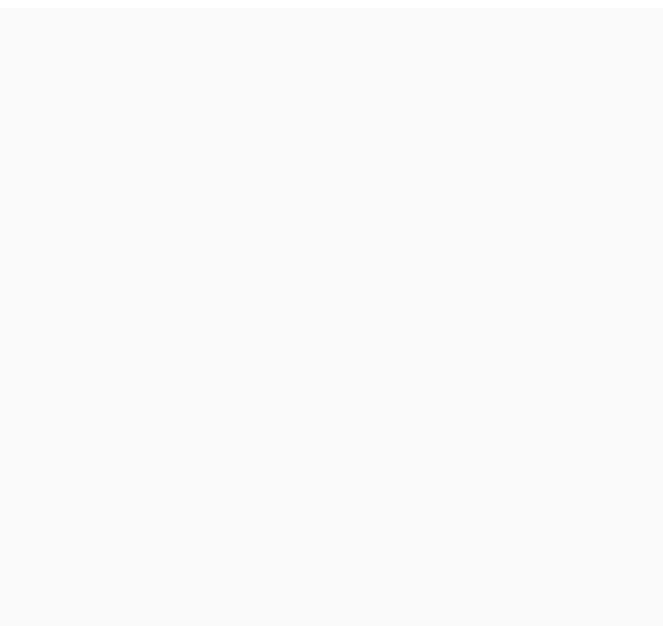
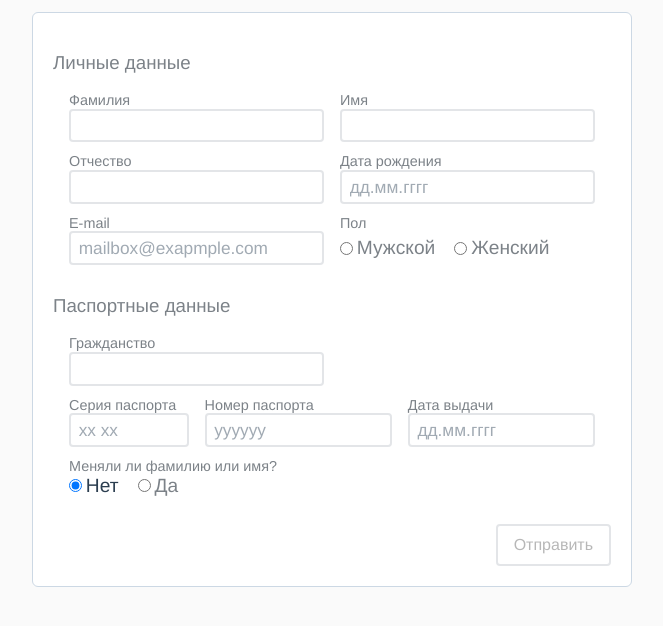
Before and after one commit to ozon-edu-vue-2021/required-task-4-i-hauryliuk, a Vue app: page / in a window 1280 px wide. Shown: the top 626 px of the page, without its empty margins (308-971 px from the left). Built offline with nearby package versions, Linux system fonts and the light colour scheme.

Commit message:
feat: implement basic form markup

```diff
--- a/package.json
+++ b/package.json
@@ -9,6 +9,7 @@
   },
   "dependencies": {
     "core-js": "^3.6.5",
+    "normalize.css": "^8.0.1",
     "vue": "^2.6.11",
     "vue-svg-loader": "^0.16.0",
     "vuedraggable": "^2.24.3"
--- a/public/index.html
+++ b/public/index.html
@@ -1,5 +1,5 @@
 <!DOCTYPE html>
-<html lang="">
+<html lang="ru">
   <head>
     <meta charset="utf-8">
     <meta http-equiv="X-UA-Compatible" content="IE=edge">
--- a/src/App.vue
+++ b/src/App.vue
@@ -5,10 +5,10 @@
 </template>
 
 <script>
-import Form from "./components/Form.vue";
+import Form from './components/Form.vue';
 
 export default {
-  name: "App",
+  name: 'App',
   components: {
     Form,
   },
@@ -20,14 +20,13 @@ export default {
   font-family: Avenir, Helvetica, Arial, sans-serif;
   color: #2c3e50;
   background-color: #fafafa;
-  padding: 24px;
-  box-sizing: border-box;
+  padding: 12px;
 }
 
 html,
 body,
 #app {
-  height: 100%;
+  min-height: 100vh;
 }
 
 * {
--- a/src/components/Form.vue
+++ b/src/components/Form.vue
@@ -1,17 +1,233 @@
 <template>
-  <div class="form"></div>
+  <form class="form" autocomplete="off">
+    <h3>Личные данные</h3>
+    <div class="field-set">
+      <div class="field">
+        <label for="last-name">Фамилия</label>
+        <input id="last-name" type="text" required>
+      </div>
+      <div class="field">
+        <label for="first-name">Имя</label>
+        <input id="first-name" type="text" required>
+      </div>
+      <div class="field">
+        <label for="middle-name">Отчество</label>
+        <input id="middle-name" type="text" required>
+      </div>
+      <div class="field">
+        <label for="birthday">Дата рождения</label>
+        <input id="birthday" type="text" placeholder="дд.мм.гггг" required>
+      </div>
+      <div class="field">
+        <label for="email">E-mail</label>
+        <input id="email" type="email" placeholder="mailbox@exapmple.com" required>
+      </div>
+      <div class="field">
+        <span>Пол</span>
+        <div class="radio-group">
+          <div class="radio-group__item">
+            <input id="male" type="radio" name="gender" required><label for="male">Мужской</label>
+          </div>
+          <div class="radio-group__item">
+            <input id="female" type="radio" name="gender"><label for="female">Женский</label>
+          </div>
+        </div>
+      </div>
+    </div>
+    <h3>Паспортные данные</h3>
+    <div class="field-set">
+      <div class="field">
+        <label for="pp-nationality">Гражданство</label>
+        <input id="pp-nationality" type="text">
+      </div>
+      <div v-if="isNotRussian" class="nation-specific nation-specific_not-russian">
+        <div class="field">
+          <label for="latin-last-name">Фамилия на латинице</label>
+          <input id="latin-last-name" type="text" required>
+        </div>
+        <div class="field">
+          <label for="latin-first-name">Имя на латинице</label>
+          <input id="latin-first-name" type="text" required>
+        </div>
+        <div class="field">
+          <label for="pp-number">Номер паспорта</label>
+          <input id="pp-number" type="text" required>
+        </div>
+        <div class="field">
+          <label for="pp-issue-country">Страна выдачи</label>
+          <input id="pp-issue-country" type="text" required>
+        </div>
+        <div class="field">
+          <label for="pp-type">Тип паспорта</label>
+          <input id="pp-type" type="text" required>
+        </div>
+      </div>
+      <div v-else class="nation-specific nation-specific_russian">
+        <div class="field field_pp-series">
+          <label for="pp-series">Серия паспорта</label>
+          <input id="pp-series" type="text" placeholder="xx xx" required>
+        </div>
+        <div class="field field_pp-number">
+          <label for="pp-number">Номер паспорта</label>
+          <input id="pp-number" type="text" placeholder="yyyyyy" required>
+        </div>
+        <div class="field field_pp-issue-date">
+          <label for="pp-issue-date">Дата выдачи</label>
+          <input id="pp-issue-date" type="text" placeholder="дд.мм.гггг" required>
+        </div>
+      </div>
+      <div class="field">
+        <span>Меняли ли фамилию или имя?</span>
+        <div class="radio-group">
+          <div class="radio-group__item">
+            <input v-model="namesChangedAnswer" id="names-changed-no" type="radio" name="names-changed" value="no" required><label for="names-changed-no">Нет</label>
+          </div>
+          <div class="radio-group__item">
+            <input v-model="namesChangedAnswer" id="names-changed-yes" type="radio" name="names-changed" value="yes"><label for="names-changed-yes">Да</label>
+          </div>
+        </div>
+      </div>
+      <div v-if="isNamesChanged" class="prev-names">
+        <div class="field">
+          <label for="prev-last-name">Фамилия</label>
+          <input id="prev-last-name" type="text">
+        </div>
+        <div class="field">
+          <label for="prev-first-name">Имя</label>
+          <input id="prev-first-name" type="text">
+        </div>
+      </div>
+    </div>
+    <div class="form-footer">
+      <button id="submit-btn" class="send-btn" type="submit" disabled>Отправить</button>
+    </div>
+  </form>
 </template>
 
 <script>
 export default {
   data() {
-    return {};
+    return {
+      namesChangedAnswer: 'no',
+      isNotRussian: false,
+    };
   },
-  methods: {},
+  computed: {
+    isNamesChanged() {
+      return this.namesChangedAnswer === 'no' ? false : true;
+    },
+  },
 };
 </script>
 
 <style scoped>
 .form {
+  width: 100%;
+  max-width: 600px;
+  padding: 20px;
+  margin: 0 auto;
+  border: 1px solid #ccd8e4;
+  border-radius: 6px;
+  color:#7c8288;
+  background: #ffffff;
+}
+h3 {
+  font-weight: normal;
+}
+.field-set {
+  display: grid;
+  grid-template-columns: 1fr 1fr;
+  column-gap: 1em;
+  padding: 0 1em;
+}
+.nation-specific {
+  grid-column: 1 / span 2;
+}
+.nation-specific_russian {
+  display: grid;
+  grid-template-columns: repeat(8, 1fr);
+  column-gap: 1em;
+}
+.field_pp-series {
+  grid-column: 1 / span 2;
+}
+.field_pp-number {
+  grid-column: 3 / span 3;
+}
+.field_pp-issue-date {
+  grid-column: 6 / span 3;
+}
+.nation-specific_not-russian {
+  display: grid;
+  grid-template-columns: 1fr 1fr;
+  column-gap: 1em;
+}
+.field {
+  display: flex;
+  flex-direction: column;
+  margin-bottom: 0.7em;
+}
+label,
+span {
+  font-size: 0.9em;
+}
+input {
+  width: 100%;
+  padding: 0.2em 0.4em;
+  border-color: rgba(161, 170, 179, 0.3);
+  border-style: solid;
+  border-radius: 4px;
+  font-size: 1.2em;
+  color: #2c3e50;
+  background-color: transparent;
+}
+input::placeholder {
+  font-size: 0.9em;
+  color:#a1aab3;
+}
+input:focus {
+  border-color: #7794b1;
+  outline: none;
+  background-color: transparent;
+}
+.radio-group {
+  display: flex;
+  align-items: stretch;
+  flex-grow: 1;
+}
+.radio-group__item {
+  display: flex;
+  align-items: center;
+}
+input[type="radio"] {
+  width: initial;
+  margin-right: 0.2em;
+}
+input[type="radio"] ~ label {
+  margin-right: 1em;
+  font-size: 1.2em;
+}
+input[type="radio"]:checked ~ label {
+  color: #2c3e50;
+}
+.prev-names {
+  display: grid;
+  grid-template-columns: repeat(2, 1fr);
+  column-gap: 1em;
+  grid-column: 1 / span 2;
+}
+.form-footer {
+  text-align: right;
+  margin-top: 1em;
+}
+.send-btn {
+  padding: 0.6em 1em;
+  background-color: rgba(161, 170, 179, 0.3);
+  border: 2px solid#7794b1;;
+  border-radius: 4px;
+}
+.send-btn:disabled {
+  background-color: transparent;
+  border-color: rgba(161, 170, 179, 0.3);
 }
 </style>
--- a/src/main.js
+++ b/src/main.js
@@ -1,8 +1,9 @@
 import Vue from 'vue';
 import App from './App.vue';
+import 'normalize.css';
 
 Vue.config.productionTip = false;
 
 new Vue({
-    render: (h) => h(App),
+  render: (h) => h(App),
 }).$mount('#app');
```
Also changed, not shown: 1 other file (tests, documents, lock files or other folders).
